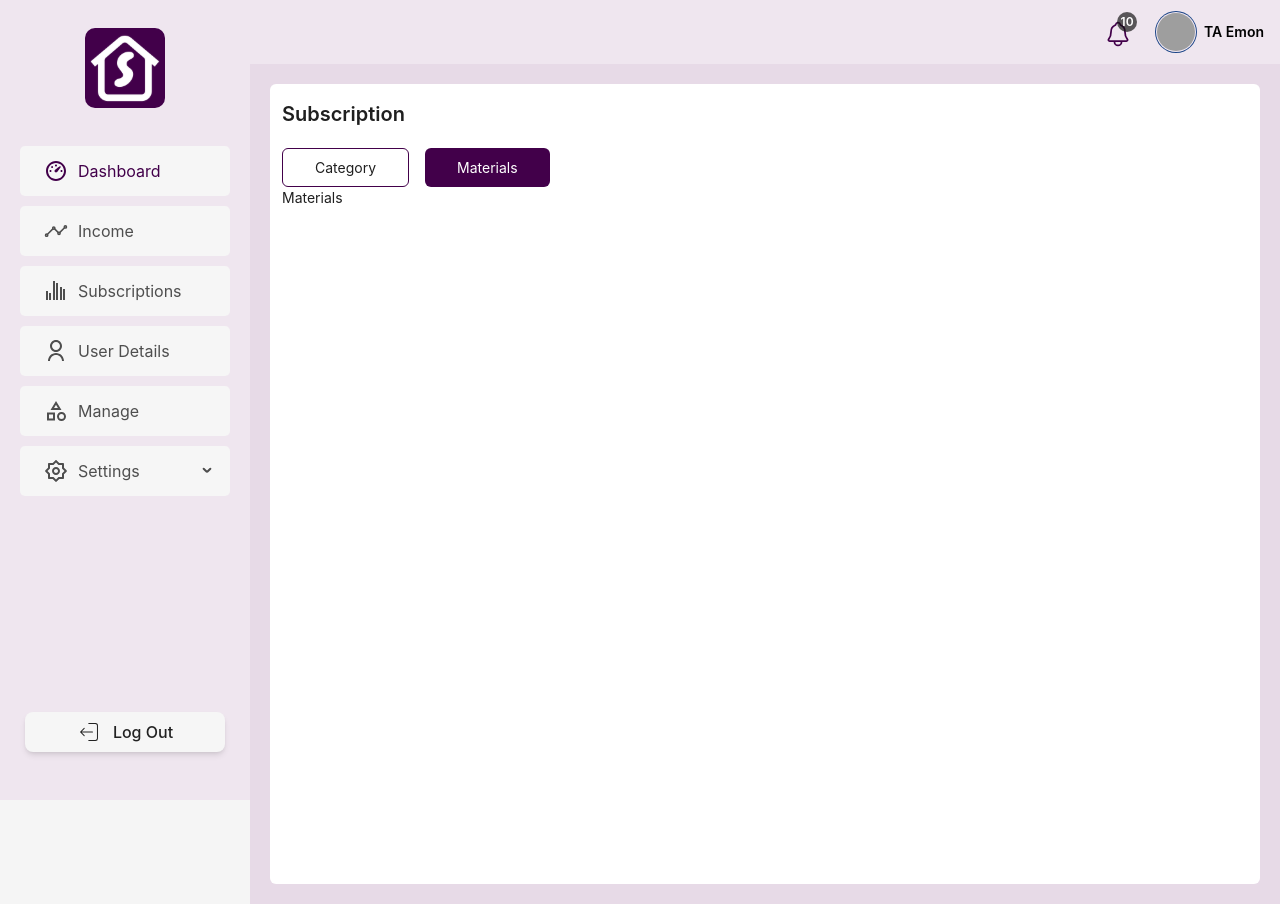
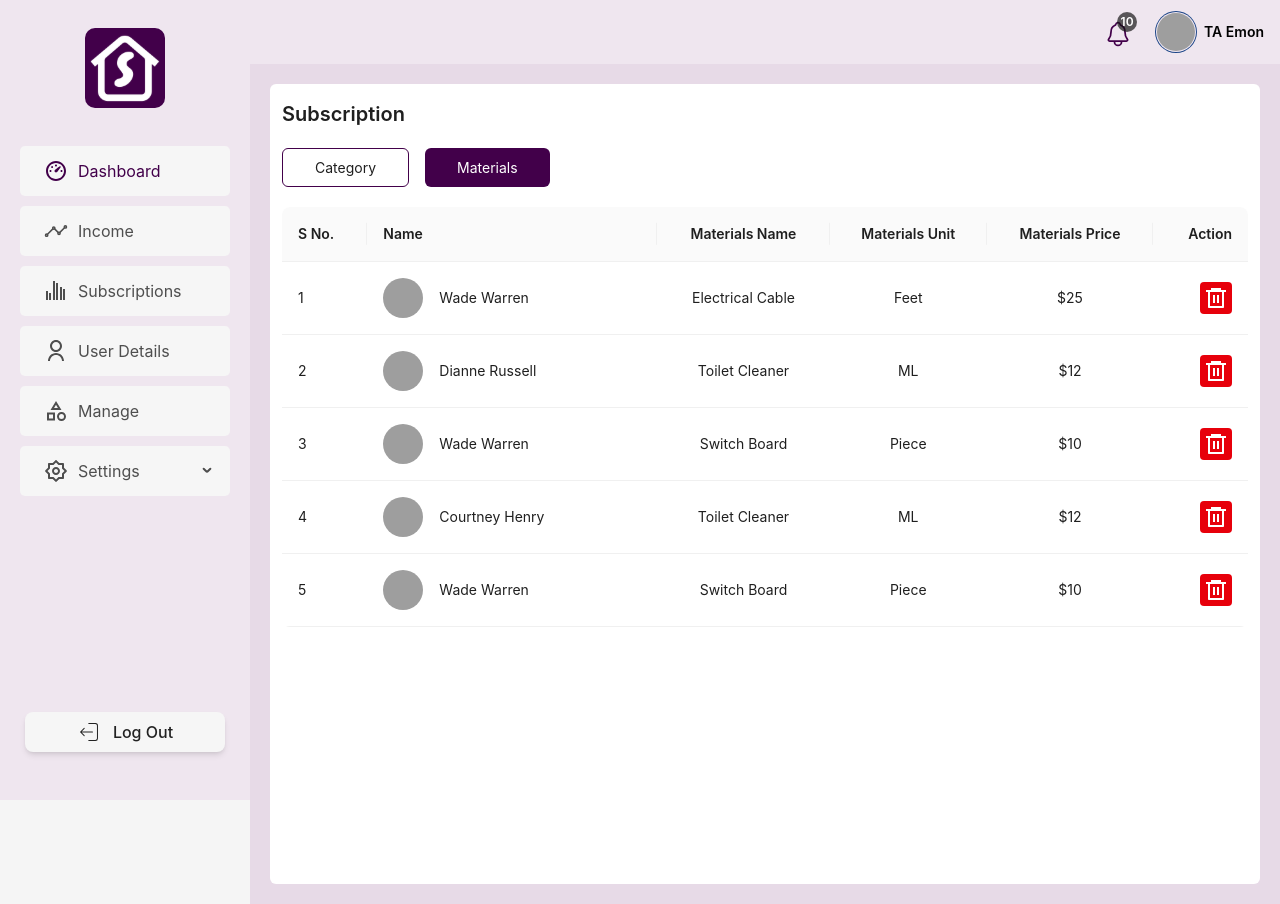
Before and after one commit to MDTanvirAhmedEmon/reactTS-ready-dashboard, a React (Vite) app: page /manage in a window 1280 px wide. Both pictures are taken after a click on the button "Materials". Built offline with nearby package versions, Linux system fonts and the light colour scheme; grey boxes are pictures that could not be loaded.

Commit message:
done materials

```diff
--- a/src/components/PagesComponents/Manage/Materials.tsx
+++ b/src/components/PagesComponents/Manage/Materials.tsx
@@ -1,8 +1,116 @@
+/* eslint-disable @typescript-eslint/no-explicit-any */
+import { Table, TableProps } from "antd";
+import { RiDeleteBin6Line } from "react-icons/ri";
+
+type Idata = {
+    id: number,
+    name: string,
+    materialsName: string,
+    materialsUnit: string,
+    materialsPrice: number,
+}
 
 const Materials = () => {
+
+    const data: Idata[] = [
+        {
+            id: 1,
+            name: "Wade Warren",
+            materialsName: "Electrical Cable",
+            materialsUnit: "Feet",
+            materialsPrice: 25,
+        },
+        {
+            id: 2,
+            name: "Dianne Russell",
+            materialsName: "Toilet Cleaner",
+            materialsUnit: "ML",
+            materialsPrice: 12,
+        },
+        {
+            id: 3,
+            name: "Wade Warren",
+            materialsName: "Switch Board",
+            materialsUnit: "Piece",
+            materialsPrice: 10,
+        },
+        {
+            id: 4,
+            name: "Courtney Henry",
+            materialsName: "Toilet Cleaner",
+            materialsUnit: "ML",
+            materialsPrice: 12,
+        },
+        {
+            id: 5,
+            name: "Wade Warren",
+            materialsName: "Switch Board",
+            materialsUnit: "Piece",
+            materialsPrice: 10,
+        },
+    ]
+
+    const columns: TableProps<Idata>['columns'] = [
+        {
+            title: "S No.",
+            dataIndex: "id",
+            render: (_: any, record: Idata) => <span>{record?.id}</span>,
+        },
+        {
+            title: "Name",
+            dataIndex: "name",
+            render: (_: any, record: Idata) =>
+                <div className=' flex items-center gap-2 w-[200px]'>
+                    <img
+                        src={`https://avatar.iran.liara.run/public/${record?.id}`}
+                        alt=""
+                        className="w-10 h-10 rounded-full mr-2"
+                    />
+                    <div>
+                        <span>{record?.name}</span>
+                    </div>
+                </div>,
+        },
+        {
+            title: "Materials Name",
+            dataIndex: "materialsName",
+            align: 'center',
+            render: (_: any, record: Idata) => <span>{record?.materialsName}</span>,
+        },
+        {
+            title: "Materials Unit",
+            dataIndex: "materialsUnit",
+            align: 'center',
+            render: (_: any, record: Idata) => <span>{record?.materialsUnit}</span>,
+        },
+        {
+            title: "Materials Price",
+            dataIndex: "materialsPrice",
+            align: 'center',
+            render: (_: any, record: Idata) => <span>${record?.materialsPrice}</span>,
+        },
+        {
+            title: "Action",
+            dataIndex: "action",
+            align: 'right',
+            render: () =>
+                <div className=" flex justify-end">
+                    <div className=' flex items-center gap-2'>
+                        <button className=" bg-red-600 p-1 rounded cursor-pointer"><RiDeleteBin6Line className="w-6 h-6 text-white" /></button>
+                    </div>
+                </div>
+        },
+    ];
+
     return (
         <div>
-            Materials
+            <Table
+                columns={columns}
+                className="mt-5 overflow-x-scroll xl:overflow-auto bg-white rounded-lg"
+                dataSource={data}
+                pagination={false}
+                rowKey="_id"
+            />
         </div>
     );
 };
```
